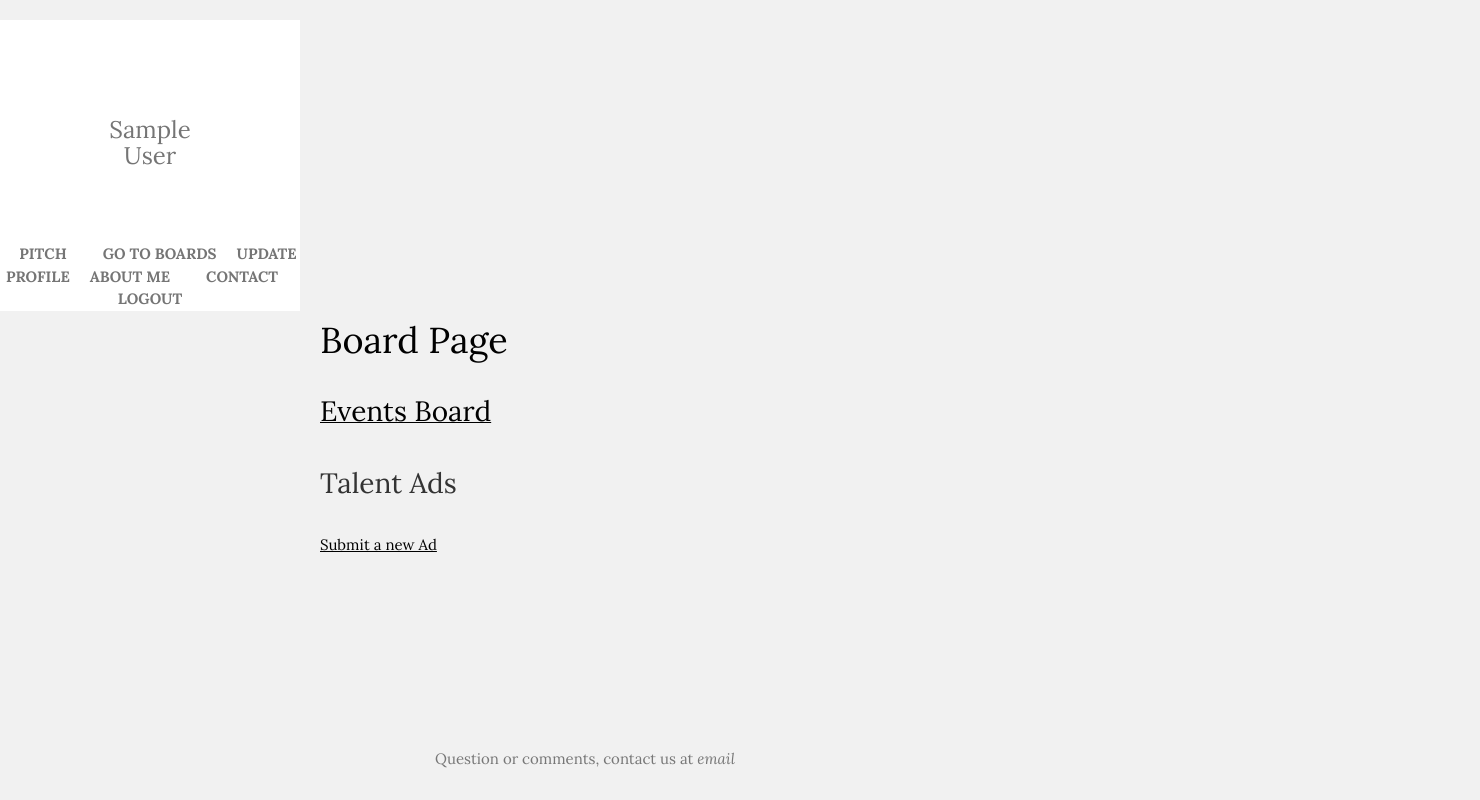
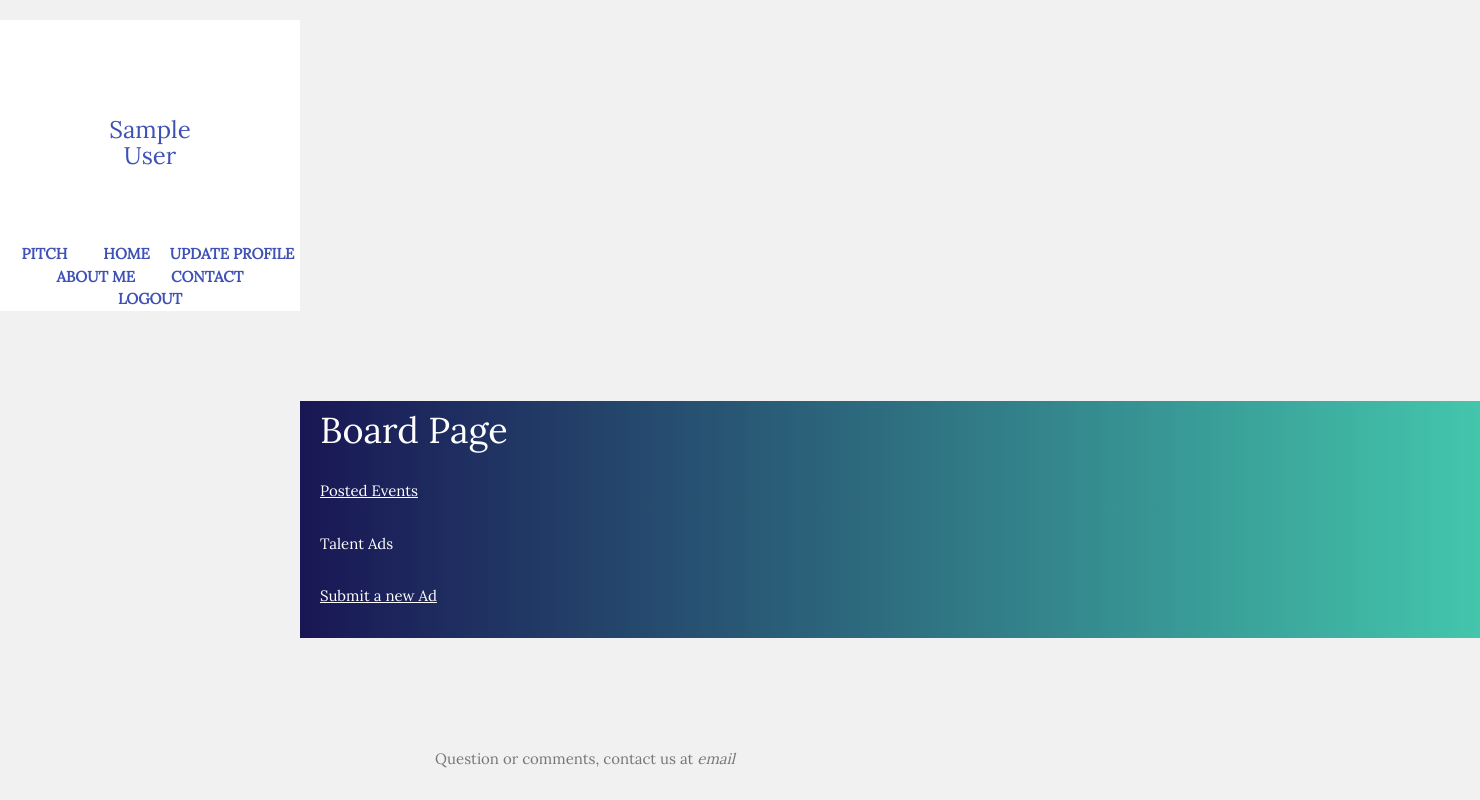
Before and after one commit to dhobday24/web_dev_finder, a Django app: page /board/ in a window 1480 px wide. Run offline with Django 3.2, Linux system fonts and the light colour scheme; the visitor is signed in with stand-in values (Sample User, id 1); some libraries are stand-ins or nearby versions.

Commit message:
updated landing page, boards page

```diff
--- a/gigfinder/authentication/templates/base.html
+++ b/gigfinder/authentication/templates/base.html
@@ -26,7 +26,7 @@
 
 </head>
 
-<body>
+<body style="">
 
   <!-- Navigation -->
   <nav class="navbar navbar-default navbar-custom navbar-fixed-top" style="position: fixed;">
--- a/gigfinder/authentication/templates/home.html
+++ b/gigfinder/authentication/templates/home.html
@@ -30,7 +30,7 @@
 <body class="w3-light-grey w3-content" style="max-width:1600px; margin-top: 20px;">
 
     <!-- Sidenav/menu -->
-    <nav class="w3-sidenav w3-white w3-animate-left w3-center w3-text-grey w3-collapse w3-top" style="z-index:3;width:300px;font-weight:bold" id="mySidenav"><br>
+    <nav class="w3-sidenav w3-white w3-animate-left w3-center w3-text-indigo w3-collapse w3-top" style="z-index:3;width:300px;font-weight:bold" id="mySidenav"><br>
         <h3 class="w3-padding-64">{{user.first_name}}<br> {{user.last_name}}</h3>
         <a href="javascript:void(0)" onclick="w3_close()" class="w3-padding w3-hide-large">CLOSE</a>
         <a href="/" onclick="w3_close()" class="w3-padding">PITCH</a>
--- a/gigfinder/board/templates/board/base.html
+++ b/gigfinder/board/templates/board/base.html
@@ -19,10 +19,7 @@
   <!-- Theme CSS -->
   <link href="{% static 'css/bootstrap/css/clean-blog.min.css'%}" rel="stylesheet">
 
-  <!-- Custom Fonts -->
-  <link href="{% static 'css/bootstrap/vendor/font-awesome/css/font-awesome.min.css' %}" rel="stylesheet" type="text/css">
-  <link href='https://fonts.googleapis.com/css?family=Lora:400,700,400italic,700italic' rel='stylesheet' type='text/css'>
-  <link href='https://fonts.googleapis.com/css?family=Open+Sans:300italic,400italic,600italic,700italic,800italic,400,300,600,700,800' rel='stylesheet' type='text/css'>
+
 
   <script
   src="https://code.jquery.com/jquery-3.1.1.js"
@@ -32,7 +29,7 @@
   <script src="http://ajax.googleapis.com/ajax/libs/jquery/1.9.1/jquery.min.js"></script>
 <meta name="viewport" content="width=device-width, initial-scale=1">
 <link rel="stylesheet" href="http://www.w3schools.com/lib/w3.css">
-<link rel="stylesheet" href="https://fonts.googleapis.com/css?family=Raleway">
+<link rel="stylesheet" href="https://fonts.googleapis.com/css?family=Lora">
 <style>
     body,
     h1,
@@ -42,7 +39,9 @@
     h5 {
         font-family: "Lora", sans-serif;
     }
-
+    body{
+      color:white;
+    }
     .w3-third img {
         margin-bottom: -6px;
         opacity: 0.8;
@@ -54,14 +53,14 @@
     }
 </style>
 </head>
- <body class="w3-light-grey w3-content" style="max-width:1600px; margin-top: 20px;">
+ <body class="w3-light-grey w3-content" style="max-width:1600px; bottom: 10PX; margin-top: 20px;">
 
     <!-- Sidenav/menu -->
-    <nav class="w3-sidenav w3-white w3-animate-left w3-center w3-text-grey w3-collapse w3-top" style="z-index:3;width:300px;font-weight:bold" id="mySidenav"><br>
+    <nav class="w3-sidenav w3-white w3-animate-left w3-center w3-text-indigo w3-collapse w3-top" style="z-index:3;width:300px;font-weight:bold" id="mySidenav"><br>
         <h3 class="w3-padding-64">{{user.first_name}}<br> {{user.last_name}}</h3>
         <a href="javascript:void(0)" onclick="w3_close()" class="w3-padding w3-hide-large">CLOSE</a>
         <a href="/" onclick="w3_close()" class="w3-padding">PITCH</a>
-        <a href="/board/" onclick="w3_close()" class="w3-padding">GO TO BOARDS</a>
+        <a href="/home/" onclick="w3_close()" class="w3-padding">HOME</a>
         {% if not current_user %}
         <a onclick="window.location.href='/home/profile/{{pk}}/' ">UPDATE PROFILE</a>
         {% endif %}
@@ -95,9 +94,17 @@
     </header>-->
 
   <!-- page content -->
-  <div class="wrapper" style="margin-left:300px;">
+  <div class="wrapper" style="margin-left:300px;margin-top: 90px; background: #43C6AC; color: white; /* fallback for old browsers */
+        background: -webkit-linear-gradient(to left, #43C6AC , #191654); /* Chrome 10-25, Safari 5.1-6 */
+        background: linear-gradient(to left, #43C6AC , #191654); /* W3C, IE 10+/ Edge, Firefox 16+, Chrome 26+, Opera 12+, Safari 7+ */
+        background: fill;">
     <div class="container">
       <div class="post-preview">
+      <style type="text/css">
+        h1, h2, p{
+          color: white;
+        }
+      </style>
         <h1>{% block head %}{% endblock %}</h1> {% block content %}{% endblock %}
       </div>
     </div>
--- a/gigfinder/board/templates/board/board.html
+++ b/gigfinder/board/templates/board/board.html
@@ -8,11 +8,11 @@
   <h1> Board Page </h1>
 
   <p>
-    <a href="/board/events"><span style="font-size : 28px">Events Board</span></a>
+    <a href="/board/events"><span style="">Posted Events</span></a>
   </p>
 {% if user.userprofile.type_user == 'Venue' %}
   <p>
-    <a href="/board/event_submit">Submit a new Event</a>
+    <a style="color: white;" href="/board/event_submit">Submit a new Event</a>
   </p>
 {% endif %}
   <!--
@@ -25,8 +25,8 @@
   <p>
   -->
 
-    <a href="/board/talent_ads"><span style="font-size : 28px">Talent Ads</span></a>
-  </p>
+    <a style="color: white;" href="/board/talent_ads" >Talent Ads</a>
+
 {% if user.userprofile.type_user == 'Musician' %}
   <p>
     <a href="/board/ad_submit">Submit a new Ad</a>
```
Also changed, not shown: gigfinder/authentication/templates/index.html (+57 -2 lines), gigfinder/board/templates/board/event_submit.html (+7 -1 lines), gigfinder/static/css/custom.css (+11 -4 lines).
